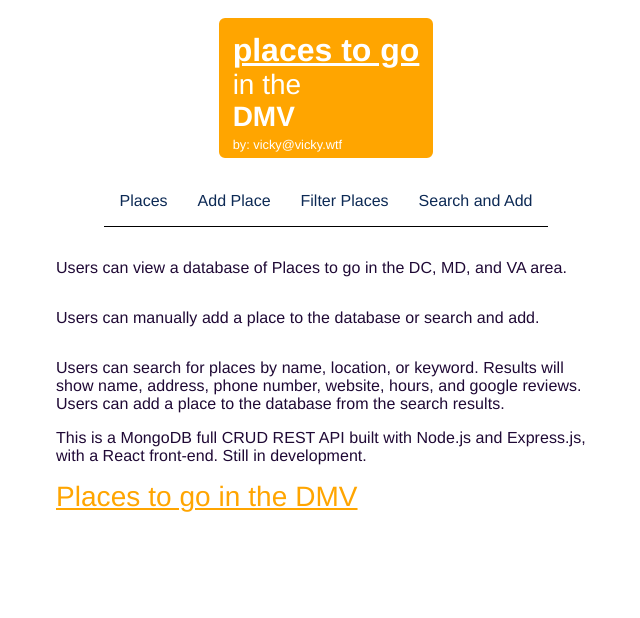
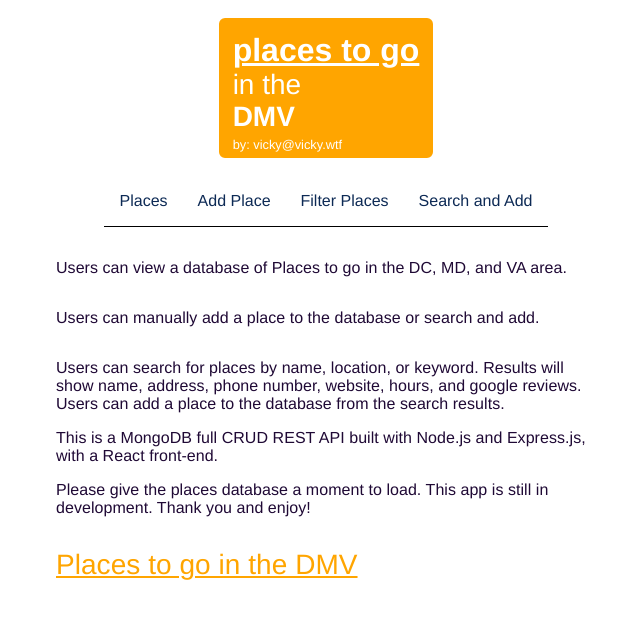
Before and after one commit to vickyphung/places-client, a React (Create React App) app: page / in a window 1280 px wide. Shown: the top 618 px of the page, without its empty margins (314-954 px from the left). Built offline with nearby package versions, Linux system fonts and the light colour scheme.

Commit message:
added loading message to homepage

```diff
--- a/src/components/Home/index.js
+++ b/src/components/Home/index.js
@@ -32,7 +32,9 @@ function Home(props) {
           Users can filter through the Places database by State, Tag, or Name.
         </p> */}
 
-        This is a MongoDB full CRUD REST API built with Node.js and Express.js, with a React front-end. Still in development.
+        This is a MongoDB full CRUD REST API built with Node.js and Express.js, with a React front-end.
+
+        <p>Please give the places database a moment to load. This app is still in development. Thank you and enjoy!</p>
 
        <p><Link className="placesLink" to="/places">Places to go in the DMV</Link></p>
       </div>
```
